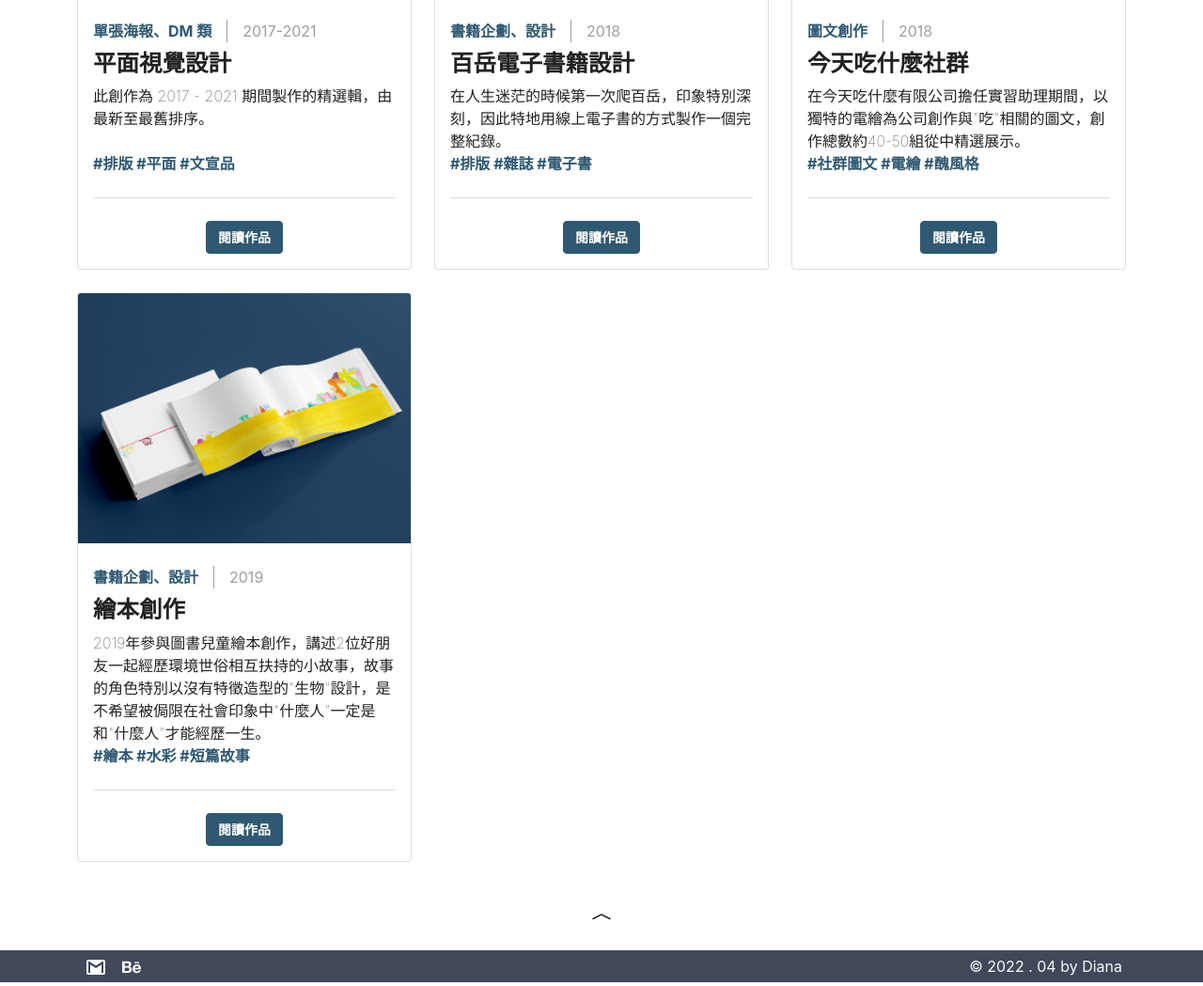
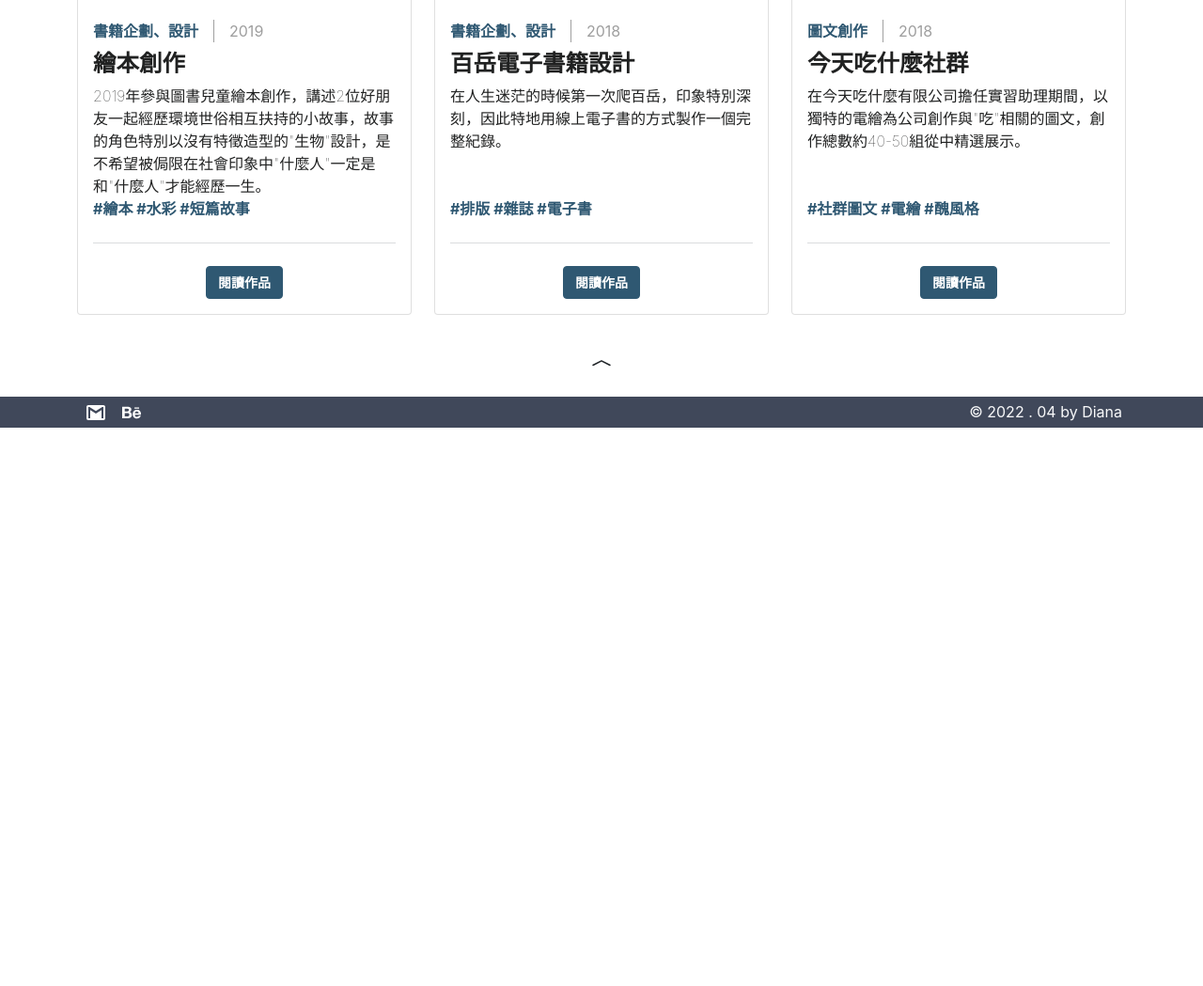
Before and after one commit to TaiwanTaipeiDiana/DianaNEW, a plain HTML site: page MultimediaProjects.html in a window 1280 px wide. Shown: the part 1460-2509 px from the top of the page at 94% size. After the commit the page ends 1919 px from the top, so only its background shows below. Drawn offline with nearby package versions, Linux system fonts and the light colour scheme.

Commit message:
Add files via upload

```diff
--- a/MultimediaProjects.html
+++ b/MultimediaProjects.html
@@ -174,18 +174,17 @@
     <h2 class="fw-bolder mb-4  "><img src="pic/c.svg" alt="" class="align-baseline" style="width:24px; height:24px;">個人作品</h2>
   <div class="row">
     <div class="col-lg-4 mb-2">
-        <div class="card  h-100 " >
-          <img src="pic/BEcover-02.jpg" class="card-img-top" alt="...">
-          <div class="card-body d-flex flex-column h-100">
-            <div class="d-flex my-2 " ><strong  class=" pe-3" style="color: #2f5872; border-right:solid #a0a0a0 1px; ">單張海報、DM 類</strong><div  class=" ps-3 d-flex align-items-end  "style="color: #9E9E9E;" >2017-2021</div></div>
-
-            <h3 class="card-title fw-bolder">平面視覺設計</h3>
-             <p class="card-text mb-auto fw-lighter">此創作為 2017 - 2021 期間製作的精選輯，由最新至最舊排序。</p>
-             <strong class="d-inline-block mb-2" style="color: #2f5872;">#排版 #平面 #文宣品</strong>
-             <hr class="">
-             <div class="text-center"><a href="https://www.behance.net/gallery/143135933/-2017-2022" target="_blank" class="fw-bolder btn btn-primary2 mt-2">閱讀作品</a></div>
-          </div>
-        </div></div>
+      <div class="card h-100 ">
+        <img src="pic/MP-7.png" class="card-img-top" alt="...">
+        <div class="card-body d-flex flex-column h-100">
+          <div class="d-flex my-2 " ><strong  class=" pe-3" style="color: #2f5872; border-right:solid #a0a0a0 1px; ">書籍企劃、設計</strong><div  class=" ps-3 d-flex align-items-end   "style="color: #9E9E9E;" >2019</div></div>
+          <h3 class="card-title fw-bold">繪本創作</h3>
+          <p class="card-text mb-auto fw-lighter">2019年參與圖書兒童繪本創作，講述2位好朋友一起經歷環境世俗相互扶持的小故事，故事的角色特別以沒有特徵造型的"生物"設計，是不希望被侷限在社會印象中"什麼人"一定是和"什麼人"才能經歷一生。</p>
+          <strong class="d-inline-block mb-2" style="color: #2f5872 ;">#繪本 #水彩 #短篇故事</strong>
+          <hr>
+           <div class="text-center"><a href="https://www.behance.net/gallery/143258327/_" target="_blank" class="fw-bolder btn btn-primary2 mt-2">閱讀作品</a></div>
+        </div>
+      </div></div>
     <div class="col-lg-4  mb-2">
         <div class="card  h-100" >
           <img src="pic/MP-5.png" class="card-img-top" alt="...">
@@ -211,24 +210,7 @@
           </div>
         </div></div>
 </div>
-
-
-<div class="row">
-  <div class="col-lg-4 my-md-3">
-    <div class="card h-100 ">
-      <img src="pic/MP-7.png" class="card-img-top" alt="...">
-      <div class="card-body d-flex flex-column h-100">
-        <div class="d-flex my-2 " ><strong  class=" pe-3" style="color: #2f5872; border-right:solid #a0a0a0 1px; ">書籍企劃、設計</strong><div  class=" ps-3 d-flex align-items-end   "style="color: #9E9E9E;" >2019</div></div>
-        <h3 class="card-title fw-bold">繪本創作</h3>
-        <p class="card-text mb-auto fw-lighter">2019年參與圖書兒童繪本創作，講述2位好朋友一起經歷環境世俗相互扶持的小故事，故事的角色特別以沒有特徵造型的"生物"設計，是不希望被侷限在社會印象中"什麼人"一定是和"什麼人"才能經歷一生。</p>
-        <strong class="d-inline-block mb-2" style="color: #2f5872 ;">#繪本 #水彩 #短篇故事</strong>
-        <hr>
-         <div class="text-center"><a href="https://www.behance.net/gallery/143258327/_" target="_blank" class="fw-bolder btn btn-primary2 mt-2">閱讀作品</a></div>
-      </div>
-    </div></div>
-   </div>
-
-  </div>
+ </div>
 </div>
 
 <div class="container my-3 text-center"><a class="btn" href="#top"><svg xmlns="http://www.w3.org/2000/svg" width="24" height="24" fill="currentColor" class="bi bi-chevron-compact-up" viewBox="0 0 16 16">
```
